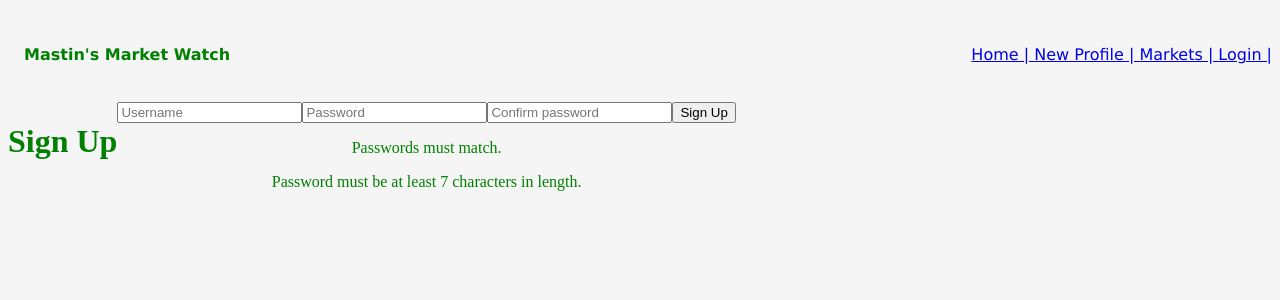
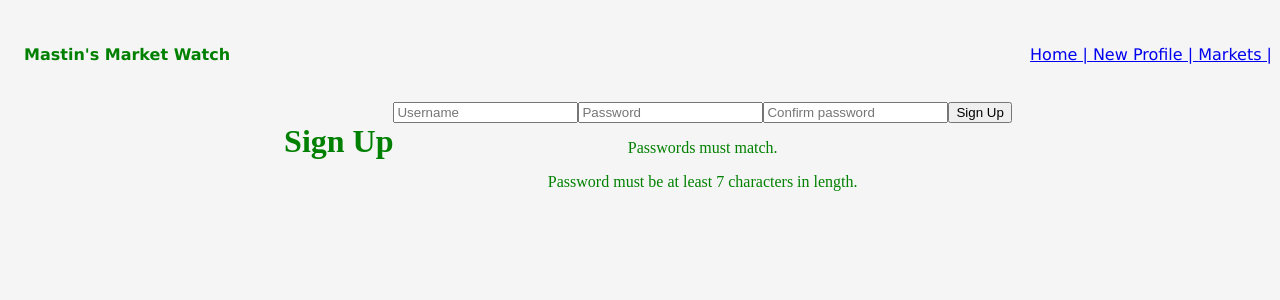
Before and after one commit to JMas1913/Mastins_Market_Watch, a React (Create React App) app in the folder Mastins_Market_Watch/client/: page /newprofile in a window 1280 px wide. Shown: the top 300 px of the page. Built offline with nearby package versions, Linux system fonts and the light colour scheme.

Commit message:
no more editting, been having way too many seizures

```diff
--- a/Mastins_Market_Watch/client/src/App.js
+++ b/Mastins_Market_Watch/client/src/App.js
@@ -18,6 +18,10 @@ export default function App() {
           <Route exact path="/newprofile" component={Validator} />
           <Route exact path="/markets" component={Markets} />
         </Switch>
+
+        <div class="resultParas">
+          <p class="lowOrHi"></p>
+        </div>
       </main>
     </div>
   );
--- a/Mastins_Market_Watch/client/src/components/Markets.js
+++ b/Mastins_Market_Watch/client/src/components/Markets.js
@@ -4,6 +4,7 @@ import axios from 'axios';
 
 export default function Markets() {
   const API_KEY = process.env.REACT_APP_MS_API_KEY;
+  const lowOrHi = document.querySelector('.lowOrHi');
   const [dataEndOfDay, setEndOfDay] = useState('');
   const [dataStockTicker, setStockTicker] = useState('');
   const [dataExchange, setExchange] = useState('');
@@ -18,6 +19,13 @@ export default function Markets() {
       setEndOfDay(
         response.data.data.map((row) => {
           return (
+            // if (row.close > row.open) {
+            //   row.close.style.background = 'green'
+            //   lowOrHi.textContent = ''
+            // } else {
+            //   row.close.style.background = 'red'
+            //   lowOrHi.textContent = ''
+            // }
             <tr>
               <td>{row.date}</td>
               <td>{row.symbol}</td>
--- a/Mastins_Market_Watch/client/src/components/Nav.js
+++ b/Mastins_Market_Watch/client/src/components/Nav.js
@@ -9,7 +9,7 @@ function Nav() {
         <Link to="/">Home | </Link>
         <Link to="/newprofile">New Profile | </Link>
         <Link to="/markets">Markets | </Link>
-        <Link to="/login">Login | </Link>
+        {/* <Link to="/login">Login | </Link> */}
       </div>
     </nav>
   );
--- a/Mastins_Market_Watch/client/src/style/App.css
+++ b/Mastins_Market_Watch/client/src/style/App.css
@@ -5,10 +5,12 @@
 
 div {
   color: green;
+  text-align: center;
 }
 
 .home, .home div, .Login, .markets, .navbar, .form {
   display: flex;
+  justify-content: center;
 }
 
 .home, .home div {
```
